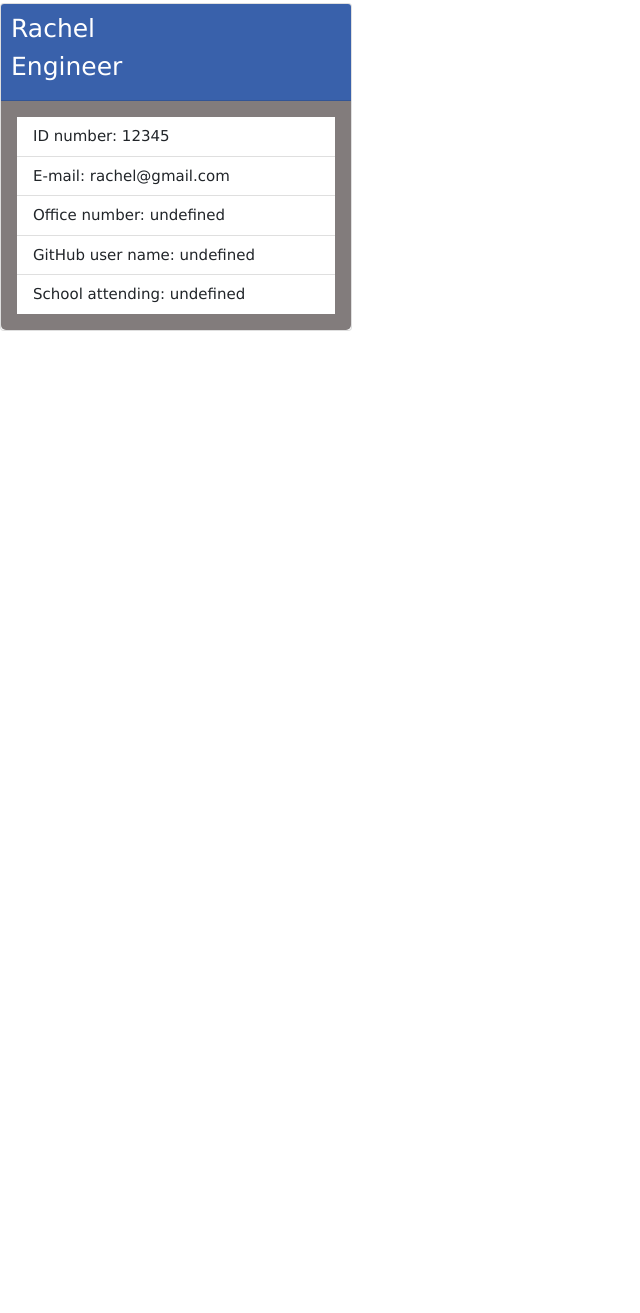
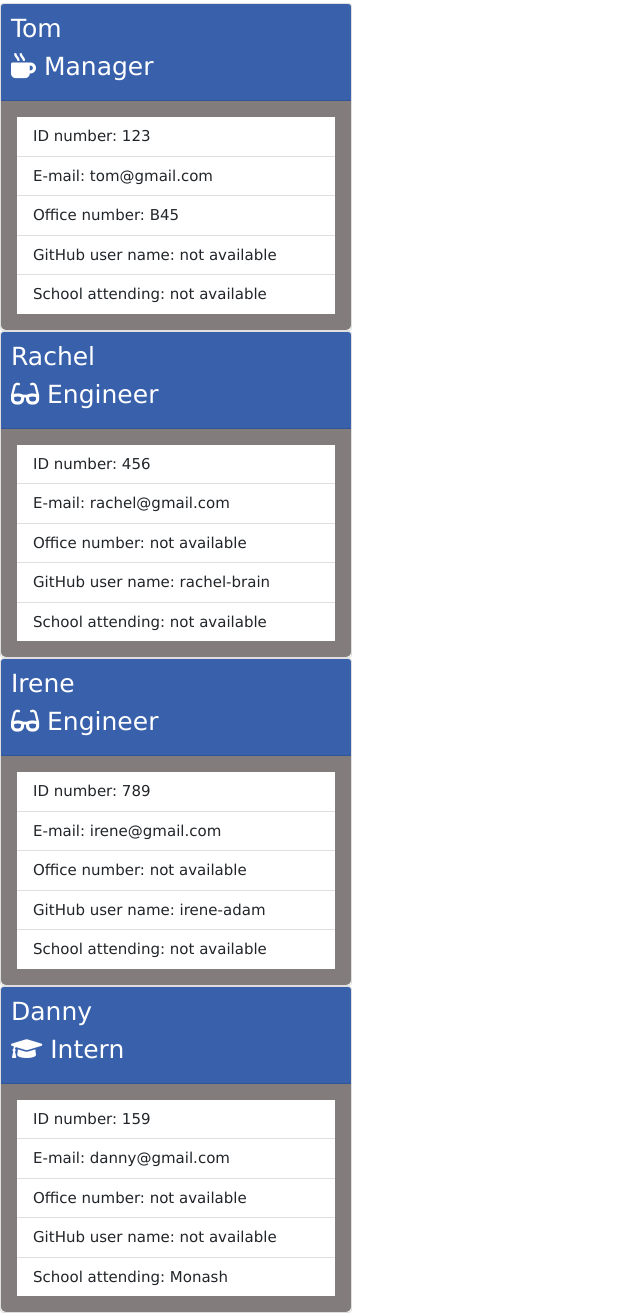
Before and after one commit to rachel-brain/team-profile-generator, a website: page index.html in a window 1280 px wide. Shown: the part 155-1468 px from the top of the page, without its empty margins (0-640 px from the left). Before the commit the page ends 800 px from the top, so only its background shows below. Drawn offline with nearby package versions, Linux system fonts and the light colour scheme.

Commit message:
6th commit with corrected generateHtml code

```diff
--- a/develop/lib/Employee.js
+++ b/develop/lib/Employee.js
@@ -21,7 +21,7 @@ class Employee {
     }
 
     getRole() {
-        return ' Employee';
+        return 'Employee';
     }
 };
 
--- a/develop/lib/Engineer.js
+++ b/develop/lib/Engineer.js
@@ -6,6 +6,8 @@ const Employee = require('./Employee');
 // Create an `Engineer` class that extends the `Employee` class
 class Engineer extends Employee {
     constructor(name, id, email, github) {
+
+        // if one of the items is undefined throw an error - COMPLETE THIS FOR EACH TEAM MEMBER
 
         // Define "super" in order for the "extension" to work
         super(name, id, email);
@@ -18,7 +20,7 @@ class Engineer extends Employee {
     }
 
     getRole() {
-        return ' Engineer';
+        return 'Engineer';
     }
 };
 
--- a/develop/lib/Intern.js
+++ b/develop/lib/Intern.js
@@ -6,6 +6,8 @@ const Employee = require('./Employee');
 // Create an `Intern` class that extends the `Employee` class
 class Intern extends Employee {
     constructor(name, id, email, school) {
+
+        // if one of the items is undefined throw an error - COMPLETE THIS FOR EACH TEAM MEMBER
 
         // Define "super" in order for the "extension" to work
         super(name, id, email);
@@ -18,7 +20,7 @@ class Intern extends Employee {
     }
 
     getRole() {
-        return ' Intern';
+        return 'Intern';
     }
 };
 
--- a/develop/lib/Manager.js
+++ b/develop/lib/Manager.js
@@ -6,6 +6,8 @@ const Employee = require('./Employee');
 // Create a `Manager` class that extends the `Employee` class
 class Manager extends Employee {
     constructor(name, id, email, office) {
+
+        // if one of the items is undefined throw an error - COMPLETE THIS FOR EACH TEAM MEMBER
 
         // Define "super" in order for the "extension" to work
         super(name, id, email);
@@ -18,7 +20,7 @@ class Manager extends Employee {
     }
 
     getRole() {
-        return ' Manager';
+        return 'Manager';
     }
 };
 
--- a/index.html
+++ b/index.html
@@ -7,6 +7,8 @@
     <title>Team Profile</title>
     <link href="https://cdn.jsdelivr.net/npm/bootstrap@5.0.2/dist/css/bootstrap.min.css" rel="stylesheet"
         integrity="sha384-EVSTQN3/azprG1Anm3QDgpJLIm9Nao0Yz1ztcQTwFspd3yD65VohhpuuCOmLASjC" crossorigin="anonymous">
+    <link rel="stylesheet" href="https://use.fontawesome.com/releases/v5.8.1/css/all.css"
+        integrity="sha384-50oBUHEmvpQ+1lW4y57PTFmhCaXp0ML5d60M1M7uH2+nqUivzIebhndOJK28anvf" crossorigin="anonymous" />
     <link rel="stylesheet" href="./develop/dist/style.css">
 </head>
 
@@ -14,19 +16,70 @@
     <h1>My Team</h1>
     <div class="card" style="width: 22rem;">
         <div class="card-header">
-            <h2 class="card-title">Rachel</h2>
-            <h2 class="card-title"><i class="icon"></i> Engineer</h2>
+            <h2 class="card-title">Tom</h2>
+            <h2 class="card-title"><i class="icon fas fa-mug-hot"></i>
+                Manager</h2>
         </div>
         <div class="card-body">
             <ul class="list-group list-group-flush">
-                <li class="list-group-item">ID number: 12345</li>
-                <li class="list-group-item">E-mail: rachel@gmail.com</li>
-                <li class="list-group-item">Office number: undefined</li>
-                <li class="list-group-item">GitHub user name: undefined</li>
-                <li class="list-group-item">School attending: undefined</li>
+                <li class="list-group-item">ID number: 123</li>
+                <li class="list-group-item">E-mail: tom@gmail.com</li>
+                <li class="list-group-item">Office number: B45</li>
+                <li class="list-group-item">GitHub user name: not available</li>
+                <li class="list-group-item">School attending: not available</li>
             </ul>
         </div>
     </div>
+    <div class="card" style="width: 22rem;">
+        <div class="card-header">
+            <h2 class="card-title">Rachel</h2>
+            <h2 class="card-title"><i class="icon fas fa-glasses"></i>
+                Engineer</h2>
+        </div>
+        <div class="card-body">
+            <ul class="list-group list-group-flush">
+                <li class="list-group-item">ID number: 456</li>
+                <li class="list-group-item">E-mail: rachel@gmail.com</li>
+                <li class="list-group-item">Office number: not available</li>
+                <li class="list-group-item">GitHub user name: rachel-brain</li>
+                <li class="list-group-item">School attending: not available</li>
+            </ul>
+        </div>
+    </div>
+    <div class="card" style="width: 22rem;">
+        <div class="card-header">
+            <h2 class="card-title">Irene</h2>
+            <h2 class="card-title"><i class="icon fas fa-glasses"></i>
+                Engineer</h2>
+        </div>
+        <div class="card-body">
+            <ul class="list-group list-group-flush">
+                <li class="list-group-item">ID number: 789</li>
+                <li class="list-group-item">E-mail: irene@gmail.com</li>
+                <li class="list-group-item">Office number: not available</li>
+                <li class="list-group-item">GitHub user name: irene-adam</li>
+                <li class="list-group-item">School attending: not available</li>
+            </ul>
+        </div>
+    </div>
+    <div class="card" style="width: 22rem;">
+        <div class="card-header">
+            <h2 class="card-title">Danny</h2>
+            <h2 class="card-title"><i class="icon fas fa-graduation-cap"></i>
+                Intern</h2>
+        </div>
+        <div class="card-body">
+            <ul class="list-group list-group-flush">
+                <li class="list-group-item">ID number: 159</li>
+                <li class="list-group-item">E-mail: danny@gmail.com</li>
+                <li class="list-group-item">Office number: not available</li>
+                <li class="list-group-item">GitHub user name: not available</li>
+                <li class="list-group-item">School attending: Monash</li>
+            </ul>
+        </div>
+    </div>
+
+
 </body>
 
 </html>
```
Also changed, not shown: develop/__test__/Engineer.test.js (renamed from develop/test/Engineer.test.js, +2 -2 lines), develop/__test__/Manager.test.js (renamed from develop/test/Manager.test.js, +0 -1 lines), index.js (+11 -10 lines), package.json (+15 -1 lines), develop/__test__/Employee.test.js (renamed from develop/test/Employee.test.js), develop/__test__/Intern.test.js (renamed from develop/test/Intern.test.js), develop/dist/generateHtml.js.
